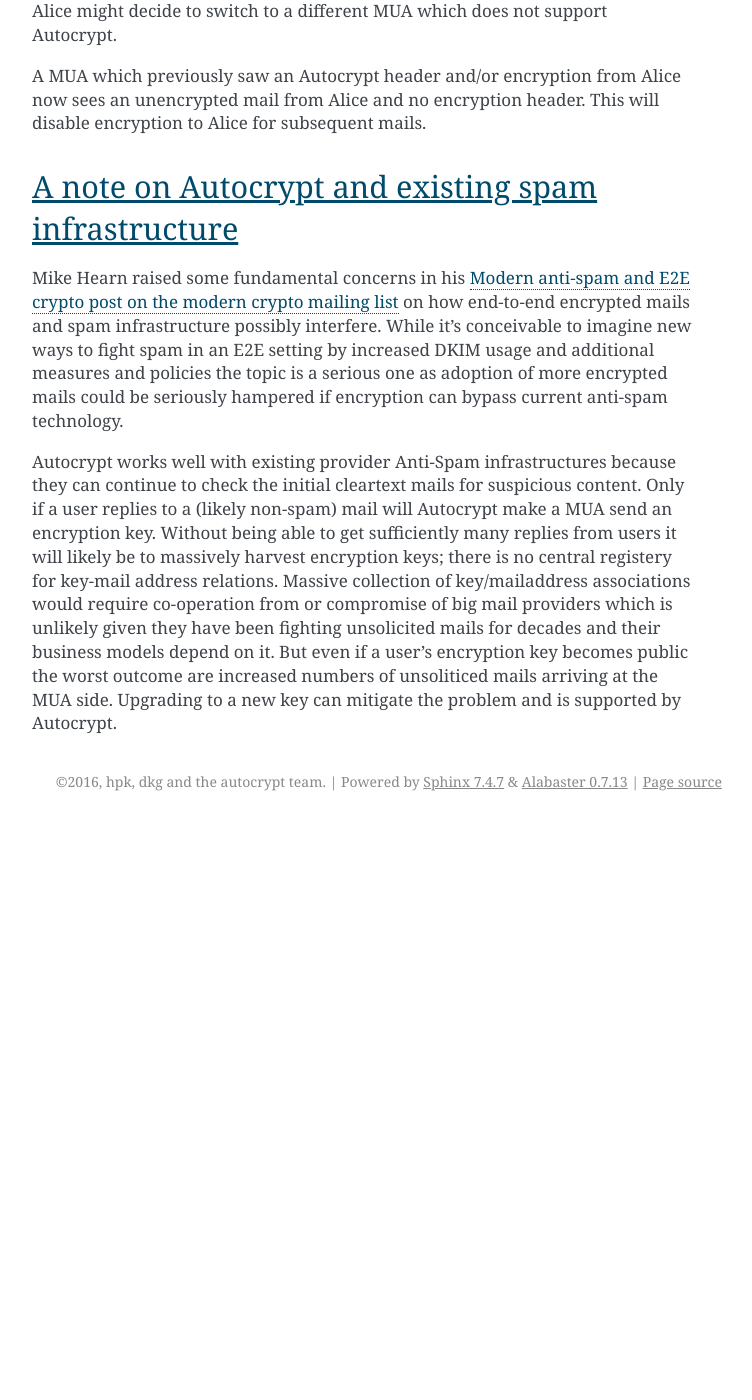
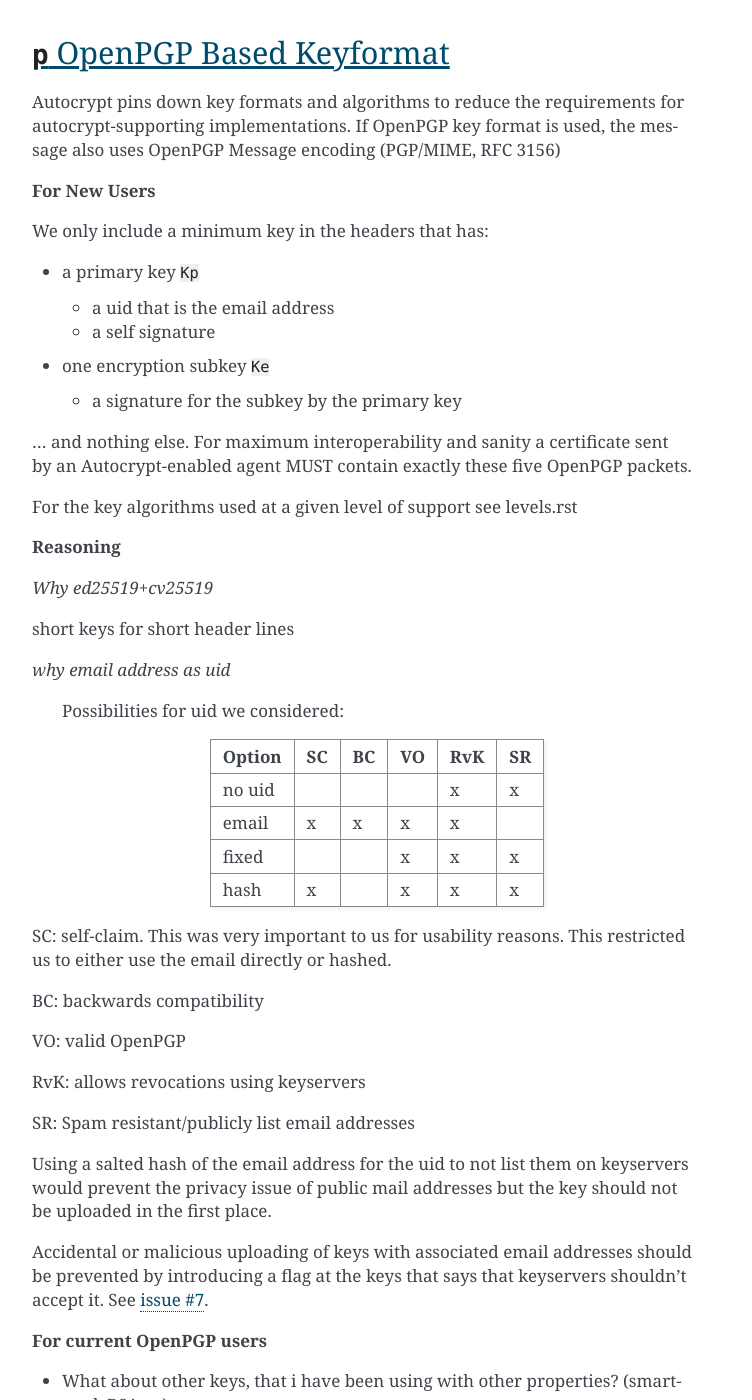
Before and after one commit to autocrypt/autocrypt, a Sphinx documentation site: the page built from doc/key-discovery.rst, in a window 1280 px wide and 1400 px high, scrolled down 3635 px. Shown: the whole window, without its empty margins (388-1140 px from the left). Built offline with Sphinx 7.4.7, drawn with Linux system fonts in a browser that asks for light colours; pages that are not in the unit, such as notebooks, are missing from menus; before the commit the page ends 4456 px from its top, so only the background shows below that; some of the changed text lies outside the part shown.

Commit message:
merge key-format into in-band key discovery doc. Shift spam-section to ecosystem-dangers.

```diff
--- a/doc/_templates/globaltoc.html
+++ b/doc/_templates/globaltoc.html
@@ -1,8 +1,7 @@
 
 <ul>
   <li><a href="{{ pathto('index') }}">Autocrypt Intro / Index</a></li>
-  <li><a href="{{ pathto('mua-keydiscovery') }}">In-Band key discovery</a></li>
-  <li><a href="{{ pathto('key-formats') }}">Key formats</a></li>
+  <li><a href="{{ pathto('key-discovery') }}">In-Band key discovery</a></li>
   <li><a href="{{ pathto('mua-internals') }}">MUA internals & state</a></li>
 <!--
     <ul>
--- a/doc/mua-keydiscovery.rst
+++ b/doc/key-discovery.rst
@@ -1,12 +1,9 @@
 Autocrypt in-band key discovery
 ===============================
 
-Autocrypt key discovery requires support only from mail programs and works with any existing mail provider, it works fully offline and is only based on the two core abilities every mail program has: sending and receiving mail.
-
-Similar to TLS's machine to machine handshake, users first need to have a cleartext mail exchange to negotiate encryption.  Autocrypt-supporting MUAs add encryption key information to every mail they send out.  Subsequent mails from the receiving peer will then be encrypted. Mail programs signal encryption-status to their users at "compose-mail" time but avoid asking for decisions about keys. In fact, key exporting, importing and upgrading all happens automatically and without user intervention. In accordance with :rfc:`7435` Autocrypt is fine with dropping back to cleartext in some cases (see below).
+Autocrypt key discovery happens through headers of mail messages sent between mail apps. Similar to TLS's machine to machine handshake, users first need to have a cleartext mail exchange.  Subsequent mails from the receiving peer will may then be encrypted.  Mail apps show encryptability to their users at "compose-mail" time and give them a choice of encryption or cleartext, defaulting to what the other side has specified in their header.
 
 Autocrypt key discovery is safe only against passive eavesdroppers. It is trivial for providers to perform active downgrade or man-in-the-middle attacks on Autocrypt's key discovery.  Users may, however, detect such tampering if they out-of-band verify their keys at some later point in time.  This possiblity in turn is likely to keep most providers honest or at least prevent them from performing active attacks on a massive scale.
-
 
 .. contents::
 
@@ -57,8 +54,7 @@
 to the ``alice@a.example`` address taken from the ``to``-attribute.
 When Bob now composes a mail to Alice his MUA will find the key and signal to
 Bob that the mail will be encrypted and after finalization of the mail encrypt
-it.
-Moreover, Bob's MUA will add its own Encryption Info::
+it.  Moreover, Bob's MUA will add its own Encryption Info::
 
     Autocrypt: to=bob@b.example; type=p; prefer-encrypted=yes; key=...
 
@@ -140,29 +136,79 @@
 will disable encryption to Alice for subsequent mails.
 
 
-A note on Autocrypt and existing spam infrastructure
-----------------------------------------------------------
+``p`` OpenPGP Based Keyformat
+-----------------------------
 
-Mike Hearn raised some fundamental concerns in his `Modern anti-spam
-and E2E crypto post on the modern crypto mailing list
-<https://moderncrypto.org/mail-archive/messaging/2014/000780.html>`_
-on how end-to-end encrypted mails and spam infrastructure possibly
-interfere.  While it's conceivable to imagine new ways to fight spam
-in an E2E setting by increased DKIM usage and additional measures and
-policies the topic is a serious one as adoption of more encrypted
-mails could be seriously hampered if encryption can bypass current
-anti-spam technology.
+Autocrypt pins down key formats and algorithms to reduce the requirements
+for autocrypt-supporting implementations.  If OpenPGP key format is used,
+the message also uses OpenPGP Message encoding (PGP/MIME, RFC 3156)
 
-Autocrypt works well with existing provider Anti-Spam infrastructures
-because they can continue to check the initial cleartext mails for
-suspicious content. Only if a user replies to a (likely non-spam) mail
-will Autocrypt make a MUA send an encryption key.  Without being able to
-get sufficiently many replies from users it will likely be to
-massively harvest encryption keys; there is no central registery for
-key-mail address relations.  Massive collection of key/mailaddress
-associations would require co-operation from or compromise of big mail
-providers which is unlikely given they have been fighting unsolicited
-mails for decades and their business models depend on it. But even if
-a user's encryption key becomes public the worst outcome are increased
-numbers of unsoliticed mails arriving at the MUA side. Upgrading to a
-new key can mitigate the problem and is supported by Autocrypt.
+**For New Users**
+
+We only include a minimum key in the headers that has:
+
+* a primary key ``Kp``
+
+  * a uid that is the email address
+  * a self signature
+
+* one encryption subkey ``Ke``
+
+  * a signature for the subkey by the primary key
+
+… and nothing else. For maximum interoperability and sanity a
+certificate sent by an Autocrypt-enabled agent MUST contain exactly
+these five OpenPGP packets.
+
+For the key algorithms used at a given level of support see levels.rst
+
+**Reasoning**
+
+*Why ed25519+cv25519*
+
+short keys for short header lines
+
+*why email address as uid*
+
+ Possibilities for uid we considered:
+
+ ======= == == == === ==
+ Option  SC BC VO RvK SR
+ ======= == == == === ==
+ no uid            x  x
+ email   x  x   x  x
+ fixed         x   x  x
+ hash    x      x   x x
+ ======= == == == === ==
+
+SC: self-claim. This was very important to us for usability
+reasons. This restricted us to either use the email directly or
+hashed.
+
+BC: backwards compatibility
+
+VO: valid OpenPGP
+
+RvK: allows revocations using keyservers
+
+SR: Spam resistant/publicly list email addresses
+
+Using a salted hash of the email address for the uid to not list them
+on keyservers would prevent the privacy issue of public mail addresses
+but the key should not be uploaded in the first place.
+
+Accidental or malicious uploading of keys with associated email
+addresses should be prevented by introducing a flag at the keys that
+says that keyservers shouldn't accept it.  See `issue #7
+<https://github.com/autocrypt/inbome/issues/7>`_.
+
+
+**For current OpenPGP users**
+
+* What about other keys, that i have been using with other properties?
+  (smart-card, RSA, ...)
+
+  * You can still create a compatible header with a tool we will
+    provide. We are targeting users who have not used pgp
+    before. Nevertheless most clients will still support other key
+    formats. But they are not required to.
--- a/doc/key-formats.rst
+++ /dev/null
@@ -1,84 +0,0 @@
-Key Formats for Autocrypt
-=========================
-
-Autocrypt requires keys of a certain format to reduce the requirements
-for autocrypt-supporting implementations.  We try to be very specific
-about which keys we are using (currently all OpenPGP based).
-
-.. contents::
-
-``p`` - OpenPGP Based
----------------------
-
-If OpenPGP key format is used, the message also uses OpenPGP Message
-encoding (PGP/MIME, RFC 3156)
-
-**For New Users**
-
-We only include a minimum key in the headers that has:
-
-* a primary key ``Kp``
-
-  * a uid that is the email address
-  * a self signature
-
-* one encryption subkey ``Ke``
-
-  * a signature for the subkey by the primary key
-
-… and nothing else. For maximum interoperability and sanity a
-certificate sent by an Autocrypt-enabled agent MUST contain exactly
-these five OpenPGP packets.
-
-For the key algorithms used at a given level of support see levels.rst
-
-**Reasoning**
-
-*Why ed25519+cv25519*
-
-short keys for short header lines
-
-*why email address as uid*
-
- Possibilities for uid we considered:
-
- ======= == == == === ==
- Option  SC BC VO RvK SR
- ======= == == == === ==
- no uid            x  x
- email   x  x   x  x
- fixed         x   x  x
- hash    x      x   x x
- ======= == == == === ==
-
-SC: self-claim. This was very important to us for usability
-reasons. This restricted us to either use the email directly or
-hashed.
-
-BC: backwards compatibility
-
-VO: valid OpenPGP
-
-RvK: allows revocations using keyservers
-
-SR: Spam resistant/publicly list email addresses
-
-Using a salted hash of the email address for the uid to not list them
-on keyservers would prevent the privacy issue of public mail addresses
-but the key should not be uploaded in the first place.
-
-Accidental or malicious uploading of keys with associated email
-addresses should be prevented by introducing a flag at the keys that
-says that keyservers shouldn't accept it.  See `issue #7
-<https://github.com/autocrypt/inbome/issues/7>`_.
-
-
-**For current OpenPGP users**
-
-* What about other keys, that i have been using with other properties?
-  (smart-card, RSA, ...)
-
-  * You can still create a compatible header with a tool we will
-    provide. We are targeting users who have not used pgp
-    before. Nevertheless most clients will still support other key
-    formats. But they are not required to.
```
Also changed, not shown: doc/ecosystem-dangers.rst (+21 -13 lines).
